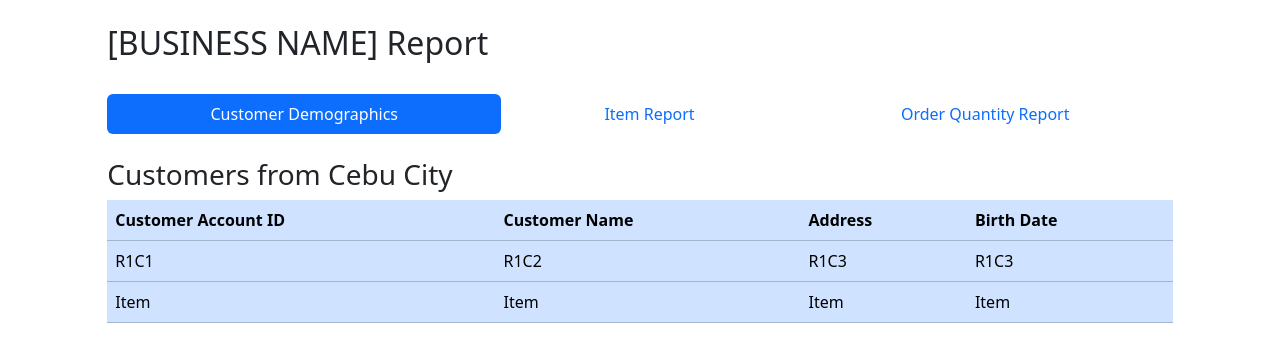
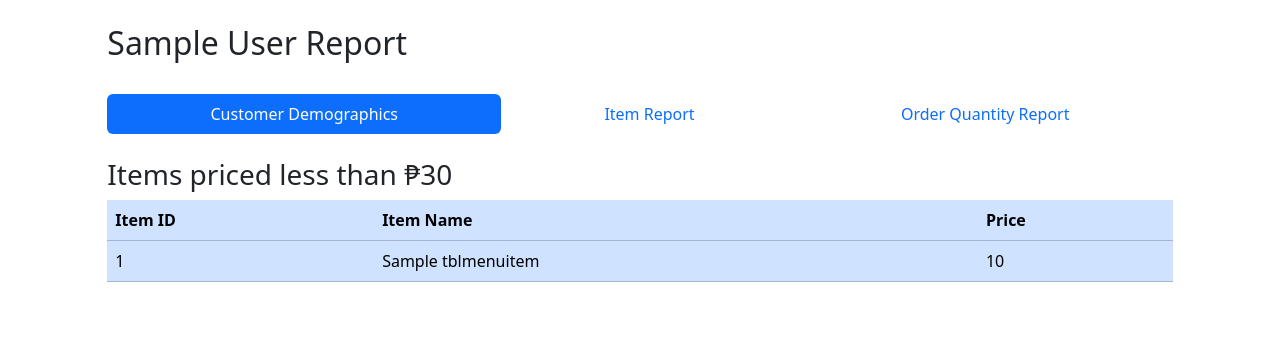
Before and after one commit to cusgan/IM1Project, a PHP site: page /businessreport.php in a window 1280 px wide. Shown: the part 56-418 px from the top of the page. Run offline with PHP 8.4, Linux system fonts and the light colour scheme; the visitor is signed in with stand-in values (Sample User, id 1); tables that the repository leaves empty or names only in its code hold one stand-in row (values such as "Sample post").

Commit message:
business report

```diff
--- a/businessreport.php
+++ b/businessreport.php
@@ -19,18 +19,29 @@
     </head>
 
     <body>
-        <?php include_once 'includes/header.php'; ?>
+        <?php
+        session_start();
+        include_once 'includes/header.php';
+        include_once 'api/connect.php';
+        $bname = $_SESSION['bname'];
+        $menuid = $_SESSION['menuid'];
+         ?>
+
         <main>
             <?php require_once 'includes/login.php'; ?>
             <?php require_once 'includes/signup.php'; ?>
             <?php require_once('includes/signupbusiness.php'); ?>
-
+            <?php
+                                    $sql ="SELECT SUM(buyprice*qty) FROM tblMenuItem WHERE menuid='$menuid'";
+                                    $result = mysqli_query($connection,$sql);
+                                    $profits = mysqli_fetch_array($result)[0];
+                                ?>
             <br>
             <div
                 class="row justify-content-center align-items-center g-2"
             >
                 <div class="col-1"></div>
-                <div class="col"><h2>[BUSINESS NAME] Report</h2><br>
+                <div class="col"><h2><?php echo $bname;?> Report</h2><br>
                     <ul class="nav nav-pills nav-fill">
                         <li class="nav-item">
                             <a class="nav-link active" aria-current="page"  data-bs-toggle="pill" data-bs-target="#report1" href="#pills-home">Customer Demographics</a>
@@ -45,7 +56,7 @@
                     <div class="tab-content" id="pills-tabContent"><br>
                         <!-- first tab -->
                         <div class="tab-pane fade show active" id="report1" role="tabpanel" aria-labelledby="pills-home-tab" tabindex="0">
-                            <h3>Customers from Cebu City</h3>
+                            <h3>Items priced less than ₱30</h3>
                             <div
                                 class="table-responsive"
                             >
@@ -54,25 +65,27 @@
                                 >
                                     <thead>
                                         <tr>
-                                            <th scope="col">Customer Account ID</th>
-                                            <th scope="col">Customer Name</th>
-                                            <th scope="col">Address</th>
-                                            <th scope="col">Birth Date</th>
+                                            <th scope="col">Item ID</th>
+                                            <th scope="col">Item Name</th>
+                                            <th scope="col">Price</th>
                                         </tr>
                                     </thead>
                                     <tbody>
-                                        <tr class="">
-                                            <td scope="row">R1C1</td>
-                                            <td>R1C2</td>
-                                            <td>R1C3</td>
-                                            <td>R1C3</td>
-                                        </tr>
-                                        <tr class="">
-                                            <td scope="row">Item</td>
-                                            <td>Item</td>
-                                            <td>Item</td>
-                                            <td>Item</td>
-                                        </tr>
+                                        <?php
+                                            $items = array();
+                                            $item=1;
+                                            $count = 0;
+                                            $item_res = mysqli_query($connection,"select itemid,itemname,buyprice from tblmenuitem where menuid='".$menuid."' AND buyprice<=30");
+                                            while($item = mysqli_fetch_array($item_res)){
+                                                echo "
+                                                <tr class=\"\">
+                                                    <td scope=\"row\">$item[0]</td>
+                                                    <td>$item[1]</td>
+                                                    <td>$item[2]</td>
+                                                </tr>
+                                                ";
+                                            }
+                                        ?>
                                     </tbody>
                                 </table>
                             </div>
@@ -80,7 +93,7 @@
                         </div>
                         <!-- second tab -->
                         <div class="tab-pane fade" id="report2" role="tabpanel" aria-labelledby="pills-profile-tab" tabindex="0">
-                            <h3>Customers that have bought Item1 and Item2 Together</h3>
+                            <h3>Items with more than 10 in stock</h3>
                             <div
                                 class="table-responsive"
                             >
@@ -89,25 +102,27 @@
                                 >
                                     <thead>
                                         <tr>
-                                            <th scope="col">Order ID</th>
-                                            <th scope="col">Customer Name</th>
-                                            <th scope="col">Items</th>
+                                            <th scope="col">Item ID</th>
+                                            <th scope="col">Item Name</th>
                                             <th scope="col">Quantity</th>
                                         </tr>
                                     </thead>
                                     <tbody>
-                                        <tr class="">
-                                            <td scope="row">R1C1</td>
-                                            <td>R1C2</td>
-                                            <td>R1C3</td>
-                                            <td>R1C3</td>
-                                        </tr>
-                                        <tr class="">
-                                            <td scope="row">Item</td>
-                                            <td>Item</td>
-                                            <td>Item</td>
-                                            <td>Item</td>
-                                        </tr>
+                                        <?php
+                                            $items = array();
+                                            $item=1;
+                                            $count = 0;
+                                            $item_res = mysqli_query($connection,"select itemid,itemname,qty from tblmenuitem where menuid='".$menuid."' AND qty>=10");
+                                            while($item = mysqli_fetch_array($item_res)){
+                                                echo "
+                                                <tr class=\"\">
+                                                    <td scope=\"row\">$item[0]</td>
+                                                    <td>$item[1]</td>
+                                                    <td>$item[2]</td>
+                                                </tr>
+                                                ";
+                                            }
+                                        ?>
                                     </tbody>
                                 </table>
                             </div>
@@ -115,8 +130,10 @@
                         </div>
                         <!-- third tab -->
                         <div class="tab-pane fade" id="report3" role="tabpanel" aria-labelledby="pills-contact-tab" tabindex="0">
-                            <h3>No. of Customers that have placed at least 3 Orders</h3>
-                            <h5>00 Customers</h5>
+                            <h3>Total Company Profits</h3>
+                            <h5>
+                                <?php echo "₱".$profits." - TOTAL PROFITS IN PESOS";?>
+                            </h5>
 
                         </div>
                     </div>
```
Also changed, not shown: business.php (+9 -0 lines).
